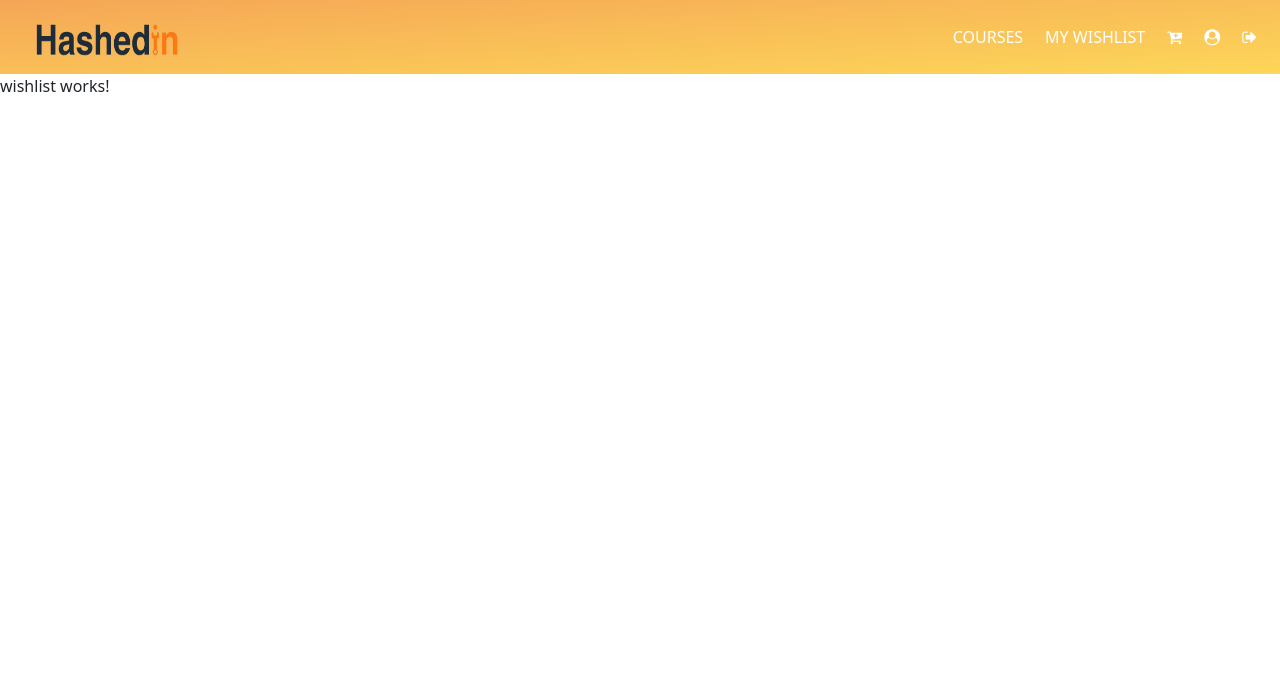
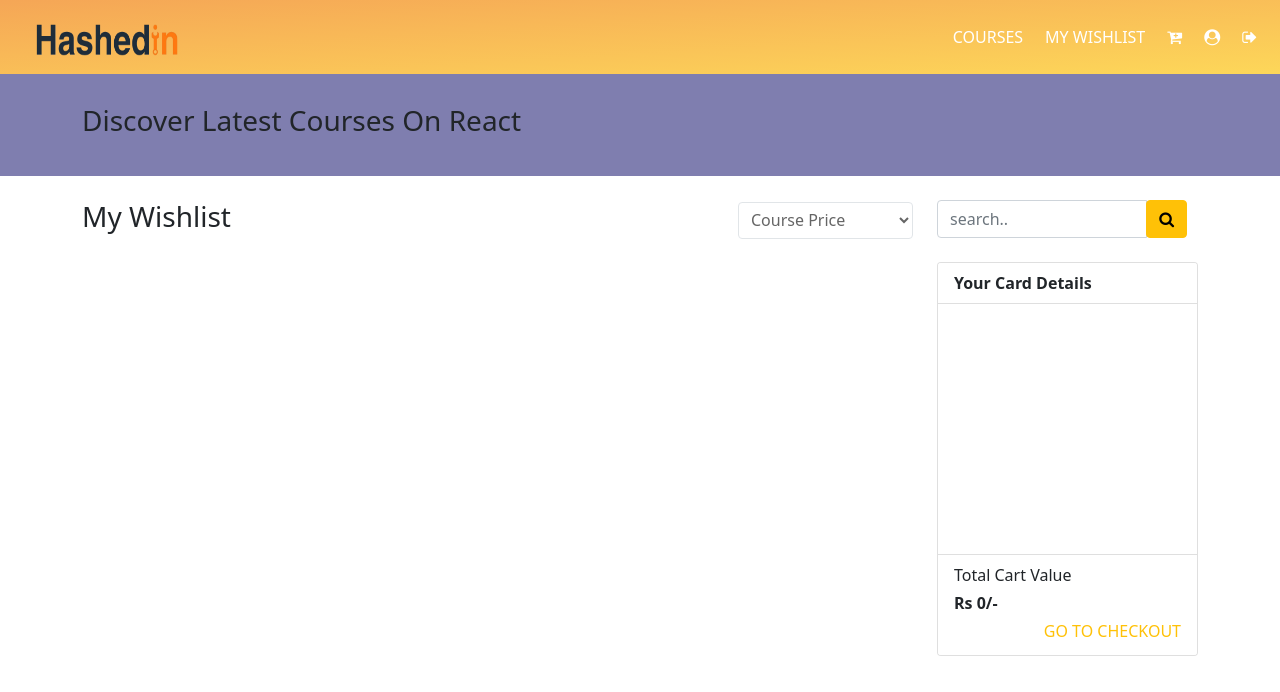
Before and after one commit to tuntunpandit/Angular-Hashedin, an Angular app: page /wishlist in a window 1280 px wide. Shown: the top 692 px of the page. Built offline with nearby package versions, Linux system fonts and the light colour scheme; sample sign-in values are in the browser's storage.

Commit message:
dev: wishlist ui completed

```diff
--- a/src/app/main/courses/courses.component.scss
+++ b/src/app/main/courses/courses.component.scss
@@ -46,8 +46,13 @@
 .cart-detail {
     .card-body {
         min-height: 250px;
+        max-height: 350px;
+        overflow: auto
     }
 }
 .cart-value {
     font-weight: 600;
 }
+.course-cart:not(:last-child) {
+    border-bottom: 1px solid #8080806b;
+}
--- a/src/app/main/courses/courses.component.ts
+++ b/src/app/main/courses/courses.component.ts
@@ -11,24 +11,33 @@ export class CoursesComponent implements OnInit {
 
   courses: Course[] = [];
   originalCourses: Course[] = [];
+  courseInCart: Course[] = [];
   constructor(private mainS: MainService, private cd: ChangeDetectorRef) { }
 
   ngOnInit(): void {
     this.mainS.getAllCourses().subscribe(res => {
-      // console.log("res", res);
       this.courses = res;
-      // this.originalCourses = res;
-    })
+      this.originalCourses = res;
+    });
+
+    this.courseInCart = JSON.parse(localStorage.getItem("wishListedCourses")) || [];
   }
 
-  filterData(filterBy: string) {
-
+  filterData(query: string) {
+    let queryInLowerCase = query.toLowerCase();
+    if (queryInLowerCase === '' || queryInLowerCase.length === 0) {
+      // console.log("originalCourses", this.originalCourses);
+      this.courseInCart = this.originalCourses;
+    } else {
+      this.courseInCart = this.originalCourses.filter((data) =>
+        data.title.toLowerCase().includes(queryInLowerCase));
+    }
   }
 
   onChange(filterBy: string) {
     switch(filterBy) {
       case "cp":
-        console.log(this.courses);
+        this.courses = this.originalCourses;
         break;
       case "l2h":
         this.courses = this.courses.sort((a, b) => a.discounted_price - b.discounted_price);
@@ -39,4 +48,17 @@ export class CoursesComponent implements OnInit {
     }
   }
 
+  addToCart(course: Course) {
+    let found = [];
+    var localData = JSON.parse(localStorage.getItem("wishListedCourses")) || [];
+    if(localData.length > 0) {
+      console.log("working", localData);
+      found = localData.find(data => data.id == course.id);
+      console.log("found", found);
+    }
+    localData.push(course);
+      localStorage.setItem("wishListedCourses", JSON.stringify(localData));
+
+  }
+
 }
--- a/src/app/main/main.service.ts
+++ b/src/app/main/main.service.ts
@@ -1,6 +1,7 @@
 import { Injectable } from '@angular/core';
 import { HttpClient } from '@angular/common/http';
-import { Observable } from 'rxjs';
+import { from, Observable, of } from 'rxjs';
+import { Course } from '../model/courses';
 
 export interface Users {
   id?: number;
@@ -53,4 +54,9 @@ export class MainService {
     return this._http.get("./assets/data.json");
   }
 
+  getAllWishlistItems(): Observable<any> {
+    let wishlisted = JSON.parse(localStorage.getItem("wishListedCourses")) || [];
+    return of(wishlisted);
+  }
+
 }
--- a/src/app/main/wishlist/wishlist.component.html
+++ b/src/app/main/wishlist/wishlist.component.html
@@ -1 +1,92 @@
-<p>wishlist works!</p>
+<div class="banner">
+    <div class="container">
+        <h3>Discover Latest Courses On React</h3>
+    </div>
+</div>
+<div class="container">
+    <div class="row mt-4">
+        <div class="col-md-9">
+            <div class="main-header d-flex justify-content-between align-items-center">
+                <h3>My Wishlist</h3>
+                <select class="select" id="courseSelect" (change)="onChange($event.target.value)">
+                    <option value="cp">Course Price</option>
+                    <option value="l2h">Low to High</option>
+                    <option value="h2l">High to Low</option>
+                </select>
+            </div>
+            <div class="card row mt-3" *ngFor="let course of whistlistCourses">
+                <div class="course-wrapper d-flex justify-content-between align-items-center">
+                    <div class="col-md-1 col-12 d-flex align-items-center px-2">
+                        <div class="img-wrapper px-2">
+                            <img [src]="course.image ? course.image : 'assets/images/no-image.png'" class="img-fluid" alt="item">
+                        </div>
+                    </div>
+                    <div class="col-md-3 col-12 d-flex align-items-center px-2">
+                        <div class="pattern px-2">
+                            <p class="mb-1 pt-1">{{course.title}}</p>
+                            <div class="badge-wrapper d-flex">
+                                <p class="badge bg-warning me-1" *ngFor="let tag of course.tags">{{tag}}</p>
+                            </div>
+                        </div>
+                    </div>
+                    <div class="col-md-2 d-flex align-items-center px-2">
+                        <p class="text-muted mb-0">{{course.title}}</p>
+                    </div>
+                    <div class="col-md-3 col-12 d-flex align-items-center px-2">
+                        <div class="price d-flex">
+                            <span class="px-3"><i class="fa fa-star clickable"></i></span>
+                            <p class="mb-0 px-2 price-bold">{{(course.discounted_price | currency:'INR') || "-"}}</p>
+                            <p class="text-muted mb-0 px-1 actual-price">{{(course.actual_price | currency:'INR') || "-"}}</p>
+                        </div>
+                    </div>
+                    <div class="col-md-3 col-12 d-flex align-items-center justify-content-between px-2">
+                        <div class="btn-wrapper d-flex">
+                            <button class="btn btn-sm btn-warning" (click)="addToCart(course)">Add to cart</button>
+                            <button class="btn btn-sm btn-danger mx-1" (click)="removeFromWishlist(course)">
+                                <i class="fa fa-trash"></i>
+                            </button>
+                        </div>
+                        <i class="fa fa-chevron-right text-muted px-2 clickable"></i>
+                    </div>
+                </div>
+            </div>
+        </div>
+        <div class="col-md-3">
+            <div class="input-group search-wrapper">
+                <input type="text" class="form-control" placeholder="search.." aria-label="search"
+                    aria-describedby="search-box" #search (keyup)="filterData(search.value)">
+                <div class="input-group-prepend h-100">
+                    <button class="input-group-text btn btn-warning" id="search-btn">
+                        <i class="fa fa-search"></i>
+                    </button>
+                </div>
+            </div>
+
+            <div class="card cart-detail mt-4">
+                <div class="card-header bg-white">
+                    <p class="mb-0 cart-value">Your Card Details</p>
+                </div>
+                <div class="card-body">
+                    <div *ngFor="let item of courseInCart" class="d-flex flex-column course-cart mt-2">
+                        <div class="cart-wrapper d-flex">
+                            <div class="img-wrapper px-2">
+                                <img [src]="'assets/images/no-image.png'" class="img-fluid" alt="item">
+                            </div>
+                            <p class="mb-0 text-muted mx-1">{{item.title}}</p>
+                        </div>
+                        <div class="actual-price">
+                            <p class="mb-0 cart-value float-end">{{(item.discounted_price | currency:'INR') || "-"}}</p>
+                        </div>
+                    </div>
+                </div>
+                <div class="card-footer bg-white">
+                    <div class="price-wrapper">
+                        <p class="mb-1">Total Cart Value</p>
+                        <p class="mb-0 cart-value">Rs <span>0/-</span></p>
+                    </div>
+                    <p class="mb-0 py-1 text-uppercase text-warning float-end">Go to Checkout</p>
+                </div>
+            </div>
+        </div>
+    </div>
+</div>
--- a/src/app/main/wishlist/wishlist.component.scss
+++ b/src/app/main/wishlist/wishlist.component.scss
@@ -0,0 +1,58 @@
+.img-wrapper {
+    height: 60px;
+    width: 100px;
+    .img-fluid {
+        height: 100% !important;
+    }
+}
+.pattern {
+    p {
+        font-weight: 500;
+    }
+}
+.price-bold {
+    font-weight: 500;
+}
+.actual-price {
+    text-decoration: line-through;
+}
+.course-wrapper {
+    height: 135px;
+}
+.banner {
+    padding: 30px;
+    background: #49488db3;
+
+}
+
+.select {
+    outline: none;
+    width: 100%;
+    min-width: 150px;
+    max-width: 175px;
+    border: 1px solid #ced4da;
+    border-radius: 0.25em;
+    padding: 0.35em 0.5em;
+    font-size: 1rem;
+    opacity: 0.6;
+    cursor: pointer;
+    line-height: 1;
+    background-color: #fff;
+  }
+
+.search-wrapper {
+    max-width: 250px;
+}
+.cart-detail {
+    .card-body {
+        min-height: 250px;
+        max-height: 350px;
+        overflow: auto
+    }
+}
+.cart-value {
+    font-weight: 600;
+}
+.course-cart:not(:last-child) {
+    border-bottom: 1px solid #8080806b;
+}
--- a/src/app/main/wishlist/wishlist.component.ts
+++ b/src/app/main/wishlist/wishlist.component.ts
@@ -1,4 +1,6 @@
-import { Component, OnInit } from '@angular/core';
+import { ChangeDetectorRef, Component, OnInit } from '@angular/core';
+import { Course } from 'src/app/model/courses';
+import { MainService } from '../main.service';
 
 @Component({
   selector: 'app-wishlist',
@@ -7,9 +9,62 @@ import { Component, OnInit } from '@angular/core';
 })
 export class WishlistComponent implements OnInit {
 
-  constructor() { }
+  whistlistCourses: Course[] = [];
+  originalCourses: Course[] = [];
+  courseInCart: Course[] = [];
+  constructor(private mainS: MainService, private cd: ChangeDetectorRef) { }
 
   ngOnInit(): void {
+    this.mainS.getAllWishlistItems().subscribe(res => {
+      console.log("res", res);
+      this.whistlistCourses = res;
+      this.originalCourses = res;
+    });
+
+    this.courseInCart = JSON.parse(localStorage.getItem("wishListedCourses")) || [];
+  }
+
+  filterData(query: string) {
+    let queryInLowerCase = query.toLowerCase();
+    if (queryInLowerCase === '' || queryInLowerCase.length === 0) {
+      // console.log("originalCourses", this.originalCourses);
+      this.courseInCart = this.originalCourses;
+    } else {
+      this.courseInCart = this.originalCourses.filter((data) =>
+        data.title.toLowerCase().includes(queryInLowerCase));
+    }
+  }
+
+  onChange(filterBy: string) {
+    switch(filterBy) {
+      case "cp":
+        // console.log(this.whistlistCourses);
+        this.whistlistCourses = this.originalCourses;
+        break;
+      case "l2h":
+        this.whistlistCourses = this.whistlistCourses.sort((a, b) => a.discounted_price - b.discounted_price);
+      break;
+      case "h2l":
+        this.whistlistCourses = this.whistlistCourses.sort((a, b) => b.discounted_price - a.discounted_price);
+      break;
+    }
+  }
+
+  addToCart(course: Course) {
+    let found = [];
+    var localData = JSON.parse(localStorage.getItem("wishListedCourses")) || [];
+    if(localData.length > 0) {
+      console.log("working", localData);
+      found = localData.find(data => data.id == course.id);
+      console.log("found", found);
+    }
+    localData.push(course);
+      localStorage.setItem("wishListedCourses", JSON.stringify(localData));
+
+  }
+
+  removeFromWishlist(course: Course) {
+
   }
 
 }
--- a/src/styles.scss
+++ b/src/styles.scss
@@ -1,5 +1,12 @@
 /* You can add global styles to this file, and also import other style files */
+// @import "~bootstrap/scss/bootstrap";
 
+$bg-warning: #FF6738;
+$btn-warning: #FF6738;
+// :root {
+//     --bg-warning: var($bg-warning);
+//     --btn-warning: var($btn-warning);
+// }
 * {
     padding: 0;
     margin: 0;
```
Also changed, not shown: src/app/main/courses/courses.component.html (+10 -6 lines), src/assets/screenshots/login-error.png (added), src/assets/screenshots/wishlist.png (added).
